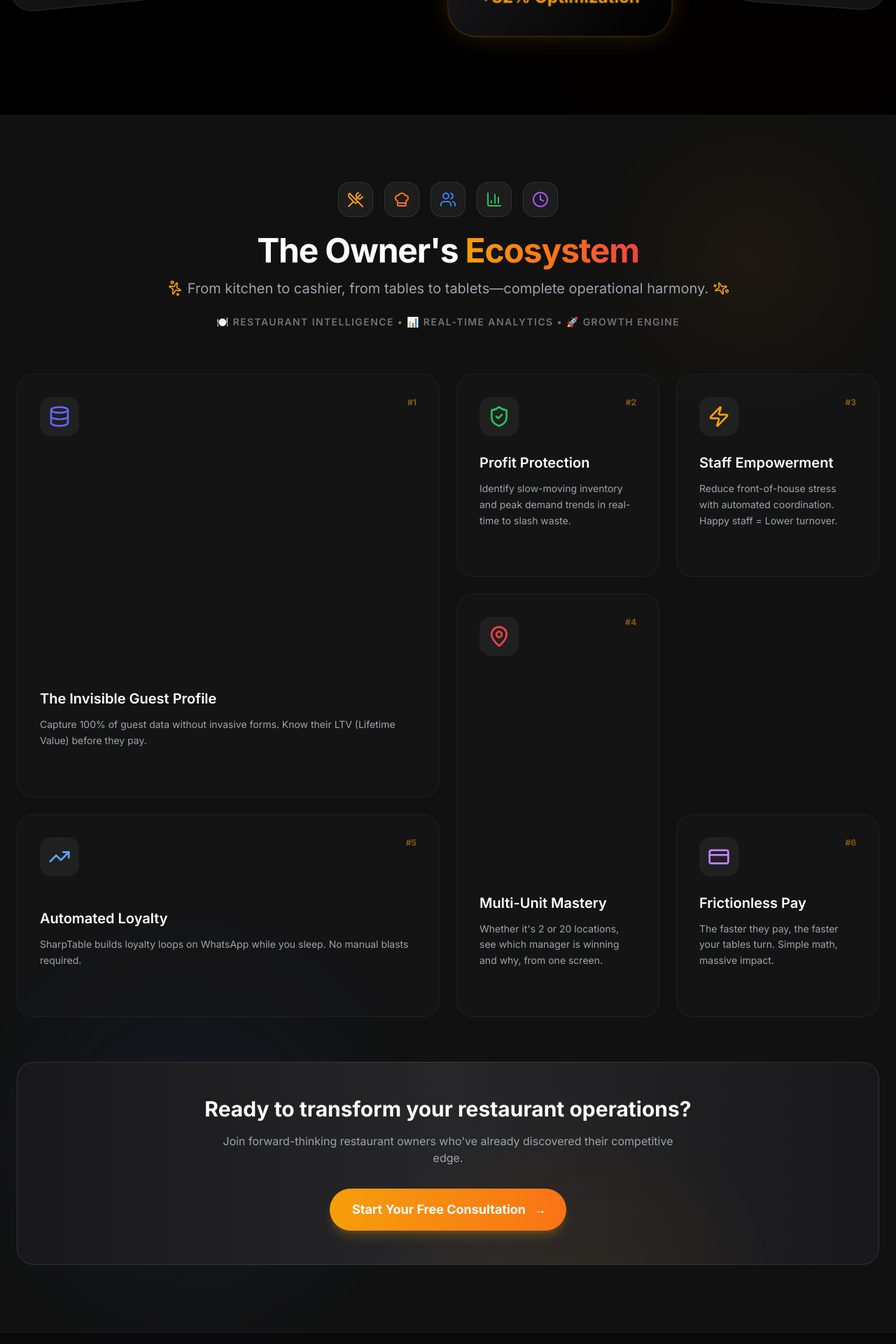
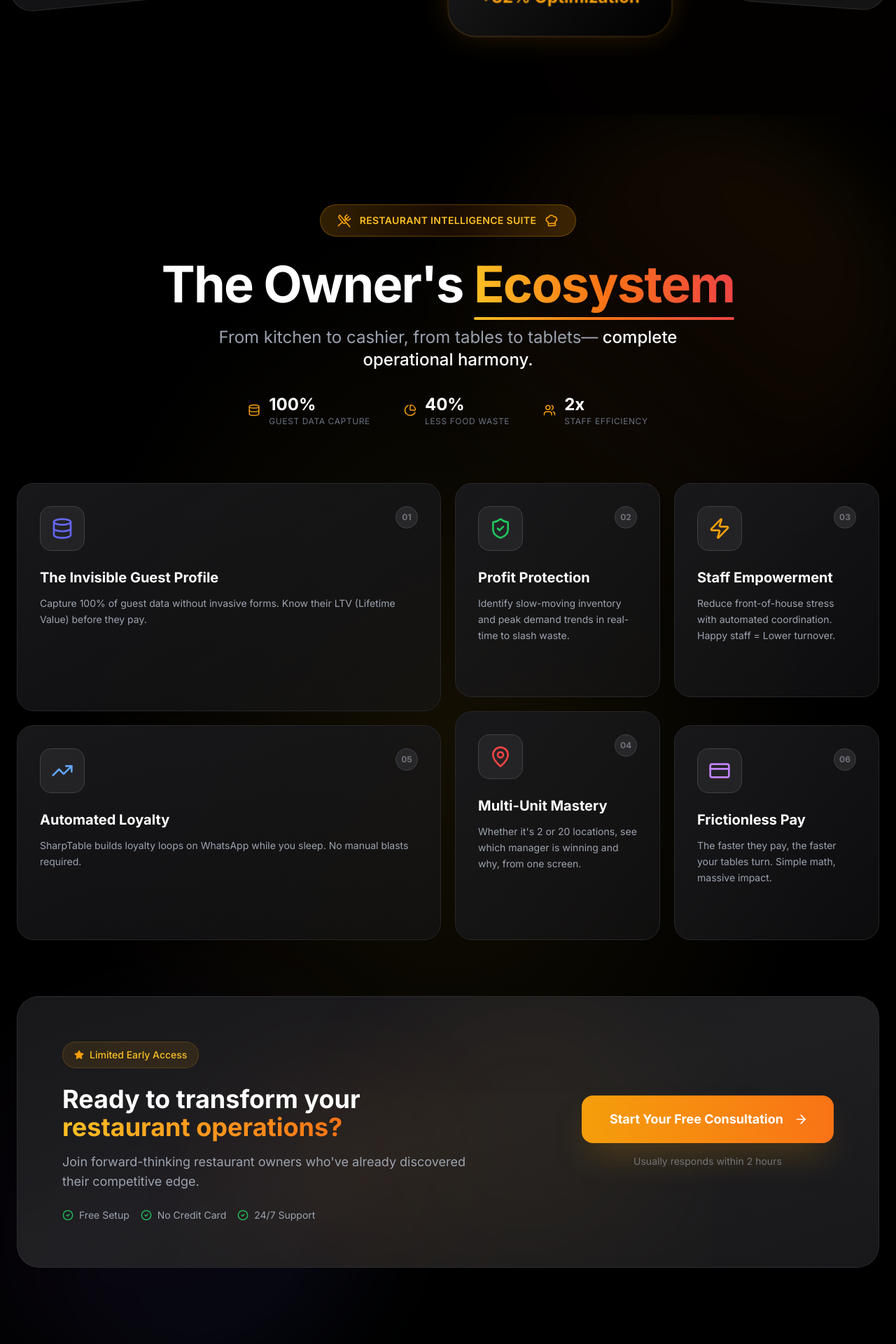
Before and after one commit to Godsom777/sharpTableWebsite, a React (Vite) app: page / in a window 1280 px wide. Shown: the part 980-2900 px from the top of the page at 70% size. Built offline with nearby package versions, Linux system fonts and the light colour scheme.

Commit message:
Enhance BentoGrid and Hero components with improved animations and layout adjustments; add mobile-friendly cards in Hero and Story components for better responsiveness.

```diff
--- a/components/BentoGrid.tsx
+++ b/components/BentoGrid.tsx
@@ -1,6 +1,6 @@
 import React from 'react';
 import { motion } from 'framer-motion';
-import { Smartphone, Zap, MessageCircle, MapPin, Database, CreditCard, TrendingUp, ShieldCheck, UtensilsCrossed, ChefHat, Users, BarChart3, Clock, Sparkles } from 'lucide-react';
+import { Smartphone, Zap, MessageCircle, MapPin, Database, CreditCard, TrendingUp, ShieldCheck, UtensilsCrossed, ChefHat, Users, BarChart3, Clock, Sparkles, ArrowRight, CheckCircle2, Star, Utensils, PieChart, Wallet } from 'lucide-react';
 import { Feature } from '../types';
 
 const features: Feature[] = [
@@ -44,18 +44,19 @@ const features: Feature[] = [
 
 export const BentoGrid: React.FC = () => {
   return (
-    <section id="features" className="py-24 bg-surface relative overflow-hidden">
-      {/* Animated Background Elements */}
+    <section id="features" className="py-32 bg-black relative overflow-hidden">
+      {/* Enhanced Background with Multiple Layers */}
+      <div className="absolute inset-0 bg-[radial-gradient(ellipse_at_center,rgba(251,191,36,0.08)_0%,transparent_60%)]" />
       <motion.div
         animate={{
           rotate: 360,
           scale: [1, 1.1, 1]
         }}
         transition={{
-          rotate: { duration: 20, repeat: Infinity, ease: "linear" },
+          rotate: { duration: 30, repeat: Infinity, ease: "linear" },
           scale: { duration: 8, repeat: Infinity, ease: "easeInOut" }
         }}
-        className="absolute top-20 right-20 w-64 h-64 bg-amber-500/5 rounded-full blur-3xl"
+        className="absolute top-0 right-0 w-[600px] h-[600px] bg-gradient-to-br from-amber-500/10 via-orange-500/5 to-transparent rounded-full blur-3xl"
       />
       <motion.div
         animate={{
@@ -63,207 +64,312 @@ export const BentoGrid: React.FC = () => {
           scale: [1, 1.2, 1]
         }}
         transition={{
-          rotate: { duration: 25, repeat: Infinity, ease: "linear" },
+          rotate: { duration: 35, repeat: Infinity, ease: "linear" },
           scale: { duration: 10, repeat: Infinity, ease: "easeInOut" }
         }}
-        className="absolute bottom-20 left-20 w-96 h-96 bg-blue-500/5 rounded-full blur-3xl"
+        className="absolute bottom-0 left-0 w-[500px] h-[500px] bg-gradient-to-tr from-blue-500/10 via-purple-500/5 to-transparent rounded-full blur-3xl"
       />
 
       <div className="max-w-7xl mx-auto px-6 relative z-10">
-        {/* Enhanced Header with Icons */}
+        {/* Premium Header Section */}
         <motion.div
           initial={{ opacity: 0, y: 30 }}
           whileInView={{ opacity: 1, y: 0 }}
           viewport={{ once: true }}
           transition={{ duration: 0.6 }}
-          className="mb-16 text-center"
+          className="mb-20 text-center"
         >
-          {/* Floating Icon Row */}
-          <div className="flex justify-center items-center gap-4 mb-6 flex-wrap">
-            {[
-              { icon: <UtensilsCrossed size={24} />, color: 'text-amber-500', delay: 0 },
-              { icon: <ChefHat size={24} />, color: 'text-orange-500', delay: 0.1 },
-              { icon: <Users size={24} />, color: 'text-blue-500', delay: 0.2 },
-              { icon: <BarChart3 size={24} />, color: 'text-green-500', delay: 0.3 },
-              { icon: <Clock size={24} />, color: 'text-purple-500', delay: 0.4 },
-            ].map((item, index) => (
+          {/* Animated Icon Badge */}
           <motion.div
-                key={index}
-                initial={{ opacity: 0, y: -20, scale: 0 }}
-                whileInView={{ opacity: 1, y: 0, scale: 1 }}
+            initial={{ scale: 0, rotate: -180 }}
+            whileInView={{ scale: 1, rotate: 0 }}
             viewport={{ once: true }}
-                transition={{ delay: item.delay, type: "spring", stiffness: 200 }}
-                whileHover={{
-                  scale: 1.2,
-                  rotate: [0, -10, 10, -10, 0],
-                  transition: { duration: 0.5 }
-                }}
-                className={`${item.color} bg-white/5 p-3 rounded-2xl backdrop-blur-sm border border-white/10 cursor-pointer`}
+            transition={{ type: "spring", stiffness: 200, delay: 0.2 }}
+            className="inline-flex items-center gap-3 bg-gradient-to-r from-amber-500/20 via-orange-500/10 to-amber-500/20 border border-amber-500/30 rounded-full px-6 py-3 mb-8"
           >
-                {item.icon}
+            <motion.div
+              animate={{ rotate: [0, 10, -10, 0] }}
+              transition={{ duration: 2, repeat: Infinity, ease: "easeInOut" }}
+            >
+              <UtensilsCrossed className="text-amber-500" size={20} />
             </motion.div>
-            ))}
-          </div>
+            <span className="text-amber-400 font-semibold text-sm tracking-wide">RESTAURANT INTELLIGENCE SUITE</span>
+            <motion.div
+              animate={{ rotate: [0, -10, 10, 0] }}
+              transition={{ duration: 2, repeat: Infinity, ease: "easeInOut" }}
+            >
+              <ChefHat className="text-amber-500" size={20} />
+            </motion.div>
+          </motion.div>
 
-          {/* Main Title with Gradient */}
+          {/* Main Title */}
           <motion.h2
             initial={{ opacity: 0, scale: 0.9 }}
             whileInView={{ opacity: 1, scale: 1 }}
             viewport={{ once: true }}
             transition={{ duration: 0.6, delay: 0.3 }}
-            className="text-4xl md:text-5xl font-bold mb-4 text-white tracking-tight"
+            className="text-5xl md:text-6xl lg:text-7xl font-bold mb-6 text-white tracking-tight"
           >
             The Owner's{' '}
-            <span className="text-transparent bg-clip-text bg-gradient-to-r from-amber-500 via-orange-500 to-red-500">
+            <span className="relative">
+              <span className="text-transparent bg-clip-text bg-gradient-to-r from-amber-400 via-orange-500 to-red-500">
                 Ecosystem
+              </span>
+              <motion.span
+                className="absolute -bottom-2 left-0 right-0 h-1 bg-gradient-to-r from-amber-400 via-orange-500 to-red-500 rounded-full"
+                initial={{ scaleX: 0 }}
+                whileInView={{ scaleX: 1 }}
+                viewport={{ once: true }}
+                transition={{ duration: 0.8, delay: 0.6 }}
+              />
             </span>
           </motion.h2>
 
-          {/* Subtitle with Icon */}
-          <motion.div
+          {/* Subtitle */}
+          <motion.p
             initial={{ opacity: 0 }}
             whileInView={{ opacity: 1 }}
             viewport={{ once: true }}
             transition={{ duration: 0.6, delay: 0.5 }}
-            className="flex items-center justify-center gap-2 mb-6"
+            className="text-xl md:text-2xl text-gray-400 max-w-3xl mx-auto mb-8 leading-relaxed"
           >
+            From kitchen to cashier, from tables to tablets—
+            <span className="text-white font-medium"> complete operational harmony.</span>
+          </motion.p>
+
+          {/* Stats Row */}
           <motion.div
-              animate={{ rotate: 360 }}
-              transition={{ duration: 3, repeat: Infinity, ease: "linear" }}
+            initial={{ opacity: 0, y: 20 }}
+            whileInView={{ opacity: 1, y: 0 }}
+            viewport={{ once: true }}
+            transition={{ duration: 0.6, delay: 0.7 }}
+            className="flex flex-wrap justify-center gap-8 md:gap-12"
           >
-              <Sparkles className="text-amber-500" size={20} />
+            {[
+              { value: '100%', label: 'Guest Data Capture', icon: <Database size={18} /> },
+              { value: '40%', label: 'Less Food Waste', icon: <PieChart size={18} /> },
+              { value: '2x', label: 'Staff Efficiency', icon: <Users size={18} /> },
+            ].map((stat, index) => (
+              <motion.div
+                key={index}
+                initial={{ opacity: 0, scale: 0.8 }}
+                whileInView={{ opacity: 1, scale: 1 }}
+                viewport={{ once: true }}
+                transition={{ delay: 0.8 + index * 0.1 }}
+                className="flex items-center gap-3"
+              >
+                <div className="text-amber-500">{stat.icon}</div>
+                <div className="text-left">
+                  <div className="text-2xl font-bold text-white">{stat.value}</div>
+                  <div className="text-xs text-gray-500 uppercase tracking-wider">{stat.label}</div>
+                </div>
               </motion.div>
-            <p className="text-xl text-gray-400 max-w-3xl">
-              From kitchen to cashier, from tables to tablets—complete operational harmony.
-            </p>
-            <motion.div
-              animate={{ rotate: -360 }}
-              transition={{ duration: 3, repeat: Infinity, ease: "linear" }}
-            >
-              <Sparkles className="text-amber-500" size={20} />
+            ))}
           </motion.div>
         </motion.div>
 
-          {/* Tag Line */}
-          <motion.p
-            initial={{ opacity: 0, y: 10 }}
-            whileInView={{ opacity: 1, y: 0 }}
-            viewport={{ once: true }}
-            transition={{ duration: 0.6, delay: 0.6 }}
-            className="text-sm text-zinc-500 uppercase tracking-widest font-semibold"
-          >
-            🍽️ Restaurant Intelligence • 📊 Real-Time Analytics • 🚀 Growth Engine
-          </motion.p>
-        </motion.div>
-
-        <div className="grid grid-cols-1 md:grid-cols-4 grid-rows-none md:grid-rows-3 gap-6 auto-rows-[minmax(200px,auto)]">
+        {/* Feature Grid */}
+        <div className="grid grid-cols-1 md:grid-cols-4 gap-5">
           {features.map((feature, index) => (
             <motion.div
               key={index}
-              initial={{ opacity: 0, scale: 0.95, y: 20 }}
-              whileInView={{ opacity: 1, scale: 1, y: 0 }}
+              initial={{ opacity: 0, y: 30 }}
+              whileInView={{ opacity: 1, y: 0 }}
               viewport={{ once: true, margin: "-50px" }}
-              transition={{ duration: 0.5, delay: index * 0.1 }}
+              transition={{ duration: 0.5, delay: index * 0.08 }}
               whileHover={{
-                scale: 1.02,
-                y: -8,
-                boxShadow: "0 20px 40px rgba(0,0,0,0.3)",
-                transition: { duration: 0.2 }
+                y: -10,
+                transition: { duration: 0.3 }
               }}
-              className={`bg-zinc-900/50 border border-white/5 rounded-3xl p-8 hover:bg-zinc-800/50 hover:border-amber-500/20 transition-all duration-300 group cursor-pointer relative overflow-hidden ${feature.colSpan || ''}`}
+              className={`group relative cursor-pointer ${feature.colSpan || ''}`}
             >
-              {/* Gradient Glow on Hover */}
-              <div className="absolute inset-0 bg-gradient-to-br from-amber-500/0 via-orange-500/0 to-red-500/0 group-hover:from-amber-500/5 group-hover:via-orange-500/5 group-hover:to-red-500/5 transition-all duration-500 rounded-3xl" />
+              {/* Card Container */}
+              <div className="relative h-full bg-gradient-to-br from-zinc-900 to-zinc-900/50 border border-zinc-800 hover:border-amber-500/40 rounded-3xl p-8 transition-all duration-500 overflow-hidden">
+                {/* Hover Glow Effect */}
+                <div className="absolute inset-0 bg-gradient-to-br from-amber-500/0 via-orange-500/0 to-red-500/0 group-hover:from-amber-500/10 group-hover:via-orange-500/5 group-hover:to-transparent transition-all duration-700 rounded-3xl" />
+
+                {/* Top Shine Line */}
+                <div className="absolute top-0 left-8 right-8 h-px bg-gradient-to-r from-transparent via-amber-500/0 to-transparent group-hover:via-amber-500/50 transition-all duration-500" />
 
                 {/* Content */}
-              <div className="flex flex-col h-full justify-between relative z-10">
+                <div className="flex flex-col h-full relative z-10">
+                  {/* Icon with Background */}
                   <div className="flex items-start justify-between mb-6">
                     <motion.div
-                    className="bg-white/5 w-14 h-14 rounded-2xl flex items-center justify-center group-hover:bg-gradient-to-br group-hover:from-amber-500/10 group-hover:to-orange-500/10 transition-all duration-300 group-hover:shadow-lg group-hover:shadow-amber-500/20"
-                    whileHover={{ rotate: [0, -10, 10, -10, 0], scale: 1.1 }}
-                    transition={{ duration: 0.5 }}
+                      className="relative"
+                      whileHover={{ scale: 1.1 }}
+                      transition={{ type: "spring", stiffness: 400 }}
                     >
+                      {/* Icon Glow */}
+                      <div className="absolute inset-0 bg-gradient-to-br from-amber-500/20 to-orange-500/20 blur-xl scale-150 opacity-0 group-hover:opacity-100 transition-opacity duration-500" />
+                      <div className="relative bg-zinc-800/80 group-hover:bg-gradient-to-br group-hover:from-amber-500/20 group-hover:to-orange-500/10 w-16 h-16 rounded-2xl flex items-center justify-center border border-zinc-700 group-hover:border-amber-500/30 transition-all duration-300">
                         {feature.icon}
+                      </div>
                     </motion.div>
 
-                  {/* Decorative Corner Badge */}
+                    {/* Feature Number Badge */}
                     <motion.div
                       initial={{ opacity: 0, scale: 0 }}
                       whileInView={{ opacity: 1, scale: 1 }}
                       viewport={{ once: true }}
-                    transition={{ delay: 0.3 + index * 0.1 }}
-                    className="text-xs font-bold text-amber-500/50 group-hover:text-amber-500 transition-colors"
+                      transition={{ delay: 0.3 + index * 0.1, type: "spring" }}
+                      className="w-8 h-8 rounded-full bg-zinc-800 group-hover:bg-amber-500/20 border border-zinc-700 group-hover:border-amber-500/30 flex items-center justify-center transition-all duration-300"
                     >
-                    #{index + 1}
+                      <span className="text-xs font-bold text-zinc-500 group-hover:text-amber-400 transition-colors">
+                        {String(index + 1).padStart(2, '0')}
+                      </span>
                     </motion.div>
                   </div>
 
-                <div>
-                  <h3 className="text-xl font-semibold text-white mb-3 group-hover:text-amber-400 transition-colors">
+                  {/* Text Content */}
+                  <div className="flex-1">
+                    <h3 className="text-xl font-bold text-white mb-3 group-hover:text-amber-400 transition-colors duration-300">
                       {feature.title}
                     </h3>
-                  <p className="text-gray-400 leading-relaxed text-sm group-hover:text-gray-300 transition-colors">
+                    <p className="text-gray-400 leading-relaxed text-sm group-hover:text-gray-300 transition-colors duration-300">
                       {feature.description}
                     </p>
+                  </div>
 
-                  {/* Hover Arrow Indicator */}
+                  {/* Bottom CTA */}
                   <motion.div
                     initial={{ opacity: 0, x: -10 }}
-                    whileHover={{ opacity: 1, x: 0 }}
-                    className="mt-4 text-amber-500 text-sm font-semibold flex items-center gap-2 opacity-0 group-hover:opacity-100 transition-all"
+                    className="mt-6 flex items-center gap-2 text-amber-500/0 group-hover:text-amber-500 transition-all duration-300"
                   >
-                    Learn more →
+                    <span className="text-sm font-semibold opacity-0 group-hover:opacity-100 transition-opacity duration-300">Explore feature</span>
+                    <motion.div
+                      animate={{ x: [0, 5, 0] }}
+                      transition={{ duration: 1.5, repeat: Infinity }}
+                      className="opacity-0 group-hover:opacity-100 transition-opacity duration-300"
+                    >
+                      <ArrowRight size={16} />
+                    </motion.div>
                   </motion.div>
                 </div>
+
+                {/* Corner Decoration */}
+                <div className="absolute bottom-0 right-0 w-24 h-24 bg-gradient-to-tl from-amber-500/5 to-transparent opacity-0 group-hover:opacity-100 transition-opacity duration-500 rounded-3xl" />
               </div>
             </motion.div>
           ))}
         </div>
 
-        {/* Bottom CTA Section */}
+        {/* Premium Bottom CTA Section */}
         <motion.div
           initial={{ opacity: 0, y: 30 }}
           whileInView={{ opacity: 1, y: 0 }}
           viewport={{ once: true }}
-          transition={{ duration: 0.6, delay: 0.8 }}
-          className="mt-16 text-center"
+          transition={{ duration: 0.6, delay: 0.3 }}
+          className="mt-20"
         >
-          <div className="bg-gradient-to-r from-zinc-900 via-zinc-800 to-zinc-900 border border-white/10 rounded-3xl p-8 md:p-12 relative overflow-hidden">
-            {/* Animated Background */}
+          <div className="relative bg-gradient-to-br from-zinc-900 via-zinc-800/80 to-zinc-900 border border-zinc-700/50 rounded-[2rem] p-10 md:p-16 overflow-hidden">
+            {/* Animated Background Orbs */}
+            <motion.div
+              animate={{
+                scale: [1, 1.3, 1],
+                opacity: [0.2, 0.4, 0.2],
+                x: [0, 30, 0],
+                y: [0, -20, 0]
+              }}
+              transition={{
+                duration: 6,
+                repeat: Infinity,
+                ease: "easeInOut"
+              }}
+              className="absolute top-0 right-1/4 w-[400px] h-[400px] bg-amber-500/20 rounded-full blur-[100px]"
+            />
             <motion.div
               animate={{
                 scale: [1, 1.2, 1],
-                opacity: [0.3, 0.5, 0.3]
+                opacity: [0.15, 0.3, 0.15],
+                x: [0, -20, 0],
+                y: [0, 30, 0]
               }}
               transition={{
-                duration: 4,
+                duration: 8,
                 repeat: Infinity,
-                ease: "easeInOut"
+                ease: "easeInOut",
+                delay: 1
               }}
-              className="absolute top-1/2 left-1/2 -translate-x-1/2 -translate-y-1/2 w-96 h-96 bg-amber-500/10 rounded-full blur-3xl"
+              className="absolute bottom-0 left-1/4 w-[300px] h-[300px] bg-orange-500/20 rounded-full blur-[80px]"
             />
 
-            <div className="relative z-10">
-              <h3 className="text-2xl md:text-3xl font-bold text-white mb-4">
-                Ready to transform your restaurant operations?
+            {/* Grid Pattern Overlay */}
+            <div className="absolute inset-0 opacity-5" style={{
+              backgroundImage: `linear-gradient(rgba(255,255,255,0.1) 1px, transparent 1px), linear-gradient(90deg, rgba(255,255,255,0.1) 1px, transparent 1px)`,
+              backgroundSize: '40px 40px'
+            }} />
+
+            <div className="relative z-10 flex flex-col lg:flex-row items-center justify-between gap-10">
+              {/* Left Content */}
+              <div className="text-center lg:text-left max-w-xl">
+                <motion.div
+                  initial={{ opacity: 0, x: -20 }}
+                  whileInView={{ opacity: 1, x: 0 }}
+                  viewport={{ once: true }}
+                  transition={{ delay: 0.4 }}
+                  className="inline-flex items-center gap-2 bg-amber-500/10 border border-amber-500/20 rounded-full px-4 py-2 mb-6"
+                >
+                  <Star className="text-amber-500 fill-amber-500" size={14} />
+                  <span className="text-amber-400 text-sm font-medium">Limited Early Access</span>
+                </motion.div>
+
+                <h3 className="text-3xl md:text-4xl font-bold text-white mb-4 leading-tight">
+                  Ready to transform your{' '}
+                  <span className="text-transparent bg-clip-text bg-gradient-to-r from-amber-400 to-orange-500">restaurant operations?</span>
                 </h3>
-              <p className="text-gray-400 mb-8 max-w-2xl mx-auto">
+                <p className="text-gray-400 text-lg">
                   Join forward-thinking restaurant owners who've already discovered their competitive edge.
                 </p>
+
+                {/* Trust Indicators */}
+                <motion.div
+                  initial={{ opacity: 0, y: 10 }}
+                  whileInView={{ opacity: 1, y: 0 }}
+                  viewport={{ once: true }}
+                  transition={{ delay: 0.6 }}
+                  className="flex flex-wrap items-center justify-center lg:justify-start gap-4 mt-6"
+                >
+                  {[
+                    { icon: <CheckCircle2 size={16} />, text: 'Free Setup' },
+                    { icon: <CheckCircle2 size={16} />, text: 'No Credit Card' },
+                    { icon: <CheckCircle2 size={16} />, text: '24/7 Support' },
+                  ].map((item, index) => (
+                    <div key={index} className="flex items-center gap-2 text-gray-400 text-sm">
+                      <span className="text-green-500">{item.icon}</span>
+                      {item.text}
+                    </div>
+                  ))}
+                </motion.div>
+              </div>
+
+              {/* Right CTA */}
+              <motion.div
+                initial={{ opacity: 0, scale: 0.9 }}
+                whileInView={{ opacity: 1, scale: 1 }}
+                viewport={{ once: true }}
+                transition={{ delay: 0.5 }}
+                className="flex flex-col items-center gap-4"
+              >
                 <motion.button
                   onClick={() => window.location.href = "mailto:sharptable.ng@gmail.com"}
                   whileHover={{ scale: 1.05 }}
-                whileTap={{ scale: 0.95 }}
-                className="bg-gradient-to-r from-amber-500 to-orange-500 text-white px-8 py-4 rounded-full font-bold text-lg hover:from-amber-600 hover:to-orange-600 transition-all shadow-lg shadow-amber-500/25 inline-flex items-center gap-2"
+                  whileTap={{ scale: 0.98 }}
+                  className="relative group bg-gradient-to-r from-amber-500 via-orange-500 to-amber-500 bg-[length:200%_100%] text-white px-10 py-5 rounded-2xl font-bold text-lg transition-all shadow-2xl shadow-amber-500/25 inline-flex items-center gap-3 hover:shadow-amber-500/40"
+                  style={{ backgroundPosition: '0% 50%' }}
+                  onMouseEnter={(e) => e.currentTarget.style.backgroundPosition = '100% 50%'}
+                  onMouseLeave={(e) => e.currentTarget.style.backgroundPosition = '0% 50%'}
                 >
-                Start Your Free Consultation
-                <motion.span
+                  <span>Start Your Free Consultation</span>
+                  <motion.div
                     animate={{ x: [0, 5, 0] }}
                     transition={{ duration: 1.5, repeat: Infinity }}
                   >
-                  →
-                </motion.span>
+                    <ArrowRight size={20} />
+                  </motion.div>
                 </motion.button>
+                <p className="text-gray-500 text-sm">Usually responds within 2 hours</p>
+              </motion.div>
             </div>
           </div>
         </motion.div>
```
Also changed, not shown: components/Hero.tsx (+59 -1 lines), components/Story.tsx (+26 -7 lines). Lines whose indentation alone changed are shown as unchanged.
